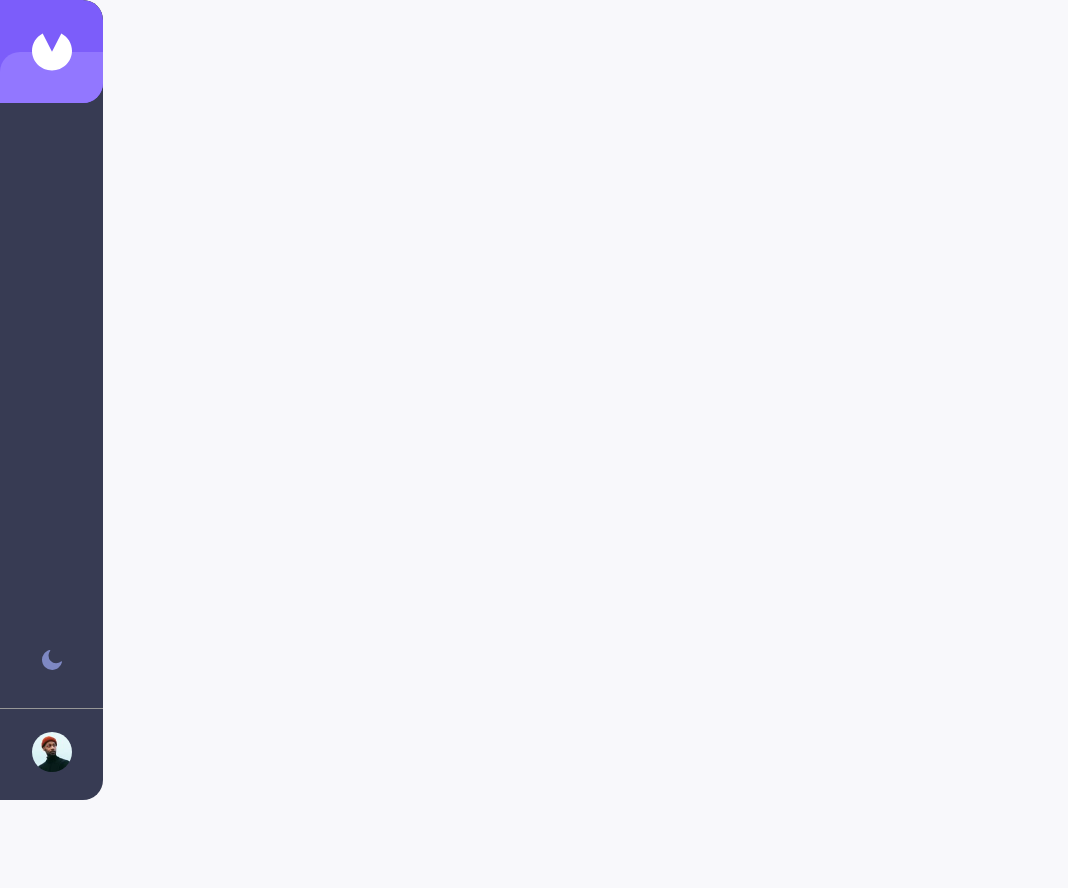
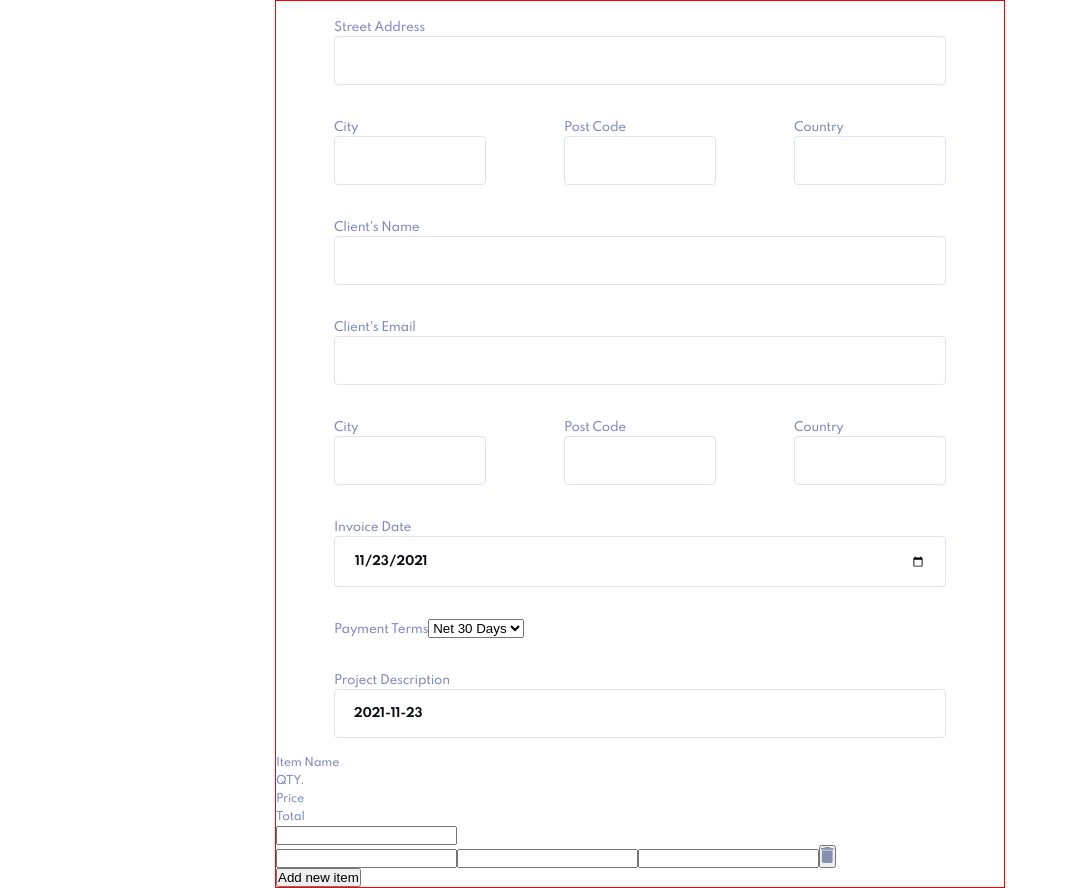
Before and after one commit to nlukic97/react-invoice-app, a React (Create React App) app: page /form in a window 1280 px wide. Before the commit this address had no page. Shown: the whole page, without its empty margins (0-1068 px from the left). Before the commit the page ends 800 px from the top, so only its background shows below. Built offline with nearby package versions, Linux system fonts and the light colour scheme.

Commit message:
styling of the form

```diff
--- a/src/App.js
+++ b/src/App.js
@@ -9,6 +9,7 @@ import Data from './data/data.json';
 // components
 import Sidebar from './components/Sidebar';
 import Invoices from './components/Invoices';
+import Form from './components/Form';
 
 function App() {
 
@@ -117,12 +118,13 @@ function App() {
 
   return (
     <div className='App'>
-      <Sidebar />
+      {/* <Sidebar /> */}
 
         <BrowserRouter>
           <Routes>
             <Route path="/" element={renderInvoices()}/>
             <Route path="/invoice/:id" element={<InvoicePage invoices={data} deleteInvoice={deleteInvoice} markAsPaid={markAsPaid} />} />
+            <Route path="/form" element={<Form/>} />
           </Routes>
         </BrowserRouter>
 
--- /dev/null
+++ b/src/components/Form.js
@@ -0,0 +1,118 @@
+import React from 'react'
+
+const Form = () => {
+    return (
+        <form className="form">
+
+            {/* sender street address */}
+            <div className="form-group">
+                <label className="h4 color-grayblue" htmlFor="senderStreet">Street Address</label>
+                <input type="text" name="senderStreet" id="senderStreet" />
+            </div>
+
+            {/* sender city, post code, and country */}
+            <div className="city-postcode-country form-group">
+                <div className="form-group-inner">
+                    <label className="h4 color-grayblue" htmlFor="senderCity">City</label>
+                    <input type="text" name="senderCity" id="senderCity" />
+                </div>
+
+                <div className="form-group-inner">
+                    <label className="h4 color-grayblue" htmlFor="senderPostCode">Post Code</label>
+                    <input type="text" name="senderPostCode" id="senderPostCode" />
+                </div>
+
+                <div className="form-group-inner">
+                    <label className="h4 color-grayblue" htmlFor="senderCountry">Country</label>
+                    <input type="text" name="senderCountry" id="senderCountry" />
+                </div>
+            </div>
+
+            {/* client name */}
+            <div className="form-group">
+                <label className="h4 color-grayblue" htmlFor="clientName">Client's Name</label>
+                <input type="text" name="clientName" id="clientName" />
+            </div>
+
+            {/* client email */}
+            <div className="form-group">
+                <label className="h4 color-grayblue" htmlFor="clientEmail">Client's Email</label>
+                <input type="text" name="clientEmail" id="clientEmail" />
+            </div>
+
+            {/* client city, post code, and country */}
+            <div className="form-group city-postcode-country">
+                <div className="form-group-inner">
+                    <label className="h4 color-grayblue" htmlFor="clientCity">City</label>
+                    <input type="text" name="clientCity" id="clientCity" />
+                </div>
+
+                <div className="form-group-inner">
+                    <label className="h4 color-grayblue" htmlFor="clientPostCode">Post Code</label>
+                    <input type="text" name="clientPostCode" id="clientPostCode" />
+                </div>
+
+                <div className="form-group-inner">
+                    <label className="h4 color-grayblue" htmlFor="clientCountry">Country</label>
+                    <input type="text" name="clientCountry" id="clientCountry" />
+                </div>
+            </div>
+
+            <div className="dates">
+                <div className="form-group">
+                    <label className="h4 color-grayblue" htmlFor="createdAt">Invoice Date</label>
+                    <input type="date" name="createdAt" id="createdAt" value={new Date().toLocaleDateString('en-CA')} onChange={(e)=> {}} />
+                </div>
+
+                <div className="form-group">
+                    <label className="h4 color-grayblue" htmlFor="paymentTerms">Payment Terms</label>
+                    <select name="paymentTerms" id="paymentTerms" defaultValue="30">
+                        <option value="1">Net 1 Day</option>
+                        <option value="7">Net 7 Days</option>
+                        <option value="14">Net 14 Days</option>
+                        <option value="30">Net 30 Days</option>
+                    </select>
+                </div>
+            </div>
+
+            <div className="form-group">
+                <label className="h4 color-grayblue" htmlFor="description">Project Description</label>
+                <input type="text" name="description" id="description" value={new Date().toLocaleDateString('en-CA')} onChange={(e)=> {}} />
+            </div>
+
+            {/* labels */}
+            <div className="items-container color-grayblue sp-labels">
+                <div className="left">
+                    <span>Item Name</span>
+                </div>
+
+                <div className="right">
+                    <div className="quantity">QTY.</div>
+                    <div className="price">Price</div>
+                    <div className="total">Total</div>
+                </div>
+            </div>
+
+
+            <div className="items-container">
+                <div className="left">
+                    <input type="number" name="name" id="name" />
+                </div>
+
+                <div className="right">
+                    <input type="number" name="quantity" id="quantity" />
+                    <input type="number" name="price" id="price" />
+                    <input type="number" name="total" id="total" />
+                    <button>
+                        <svg width="13" height="16" xmlns="http://www.w3.org/2000/svg"><path d="M11.583 3.556v10.666c0 .982-.795 1.778-1.777 1.778H2.694a1.777 1.777 0 01-1.777-1.778V3.556h10.666zM8.473 0l.888.889h3.111v1.778H.028V.889h3.11L4.029 0h4.444z" fill="#888EB0" fillRule="nonzero"/></svg>
+                    </button>
+                </div>
+            </div>
+
+            <button>Add new item</button>
+
+        </form>
+    )
+}
+
+export default Form
--- a/src/css/App.css
+++ b/src/css/App.css
@@ -35,7 +35,7 @@ h3 {
   letter-spacing: -0.5px;
 }
 
-h4 {
+h4, .h4 {
   font-size: 12px;
   line-height: 15px;
   letter-spacing: -0.25px;
@@ -457,4 +457,35 @@ html.dark-theme .toggle-theme-icon {
   margin-right: 8px;
 }
 
+.form {
+  border: 1px solid red;
+}
+.form .form-group {
+  padding: 16px 58px;
+}
+.form .form-group input {
+  display: inline-block;
+  box-sizing: border-box;
+  width: 100%;
+  border: 1px solid #DFE3FA;
+  color: #0C0E16;
+  font-weight: 700;
+  font-size: 12px;
+  line-height: 15px;
+  letter-spacing: -0.25px;
+  padding: 16px 19px;
+  font-family: "Spartan", sans-serif;
+  border-radius: 4px;
+}
+.form .form-group input:hover, .form .form-group input:focus {
+  outline: 1px solid #9277FF;
+}
+.form .form-group .form-group-inner {
+  width: 152px;
+}
+.form .city-postcode-country {
+  display: flex;
+  justify-content: space-between;
+}
+
 /*# sourceMappingURL=App.css.map */
--- a/src/scss/imports/_typography.scss
+++ b/src/scss/imports/_typography.scss
@@ -37,7 +37,7 @@ h3 {
     letter-spacing: -0.5px;
 }
 
-h4 {
+h4, .h4 {
     font-size: 12px;
     line-height: 15px;
     letter-spacing: -0.25px;
--- /dev/null
+++ b/src/scss/imports/components/_form.scss
@@ -0,0 +1,34 @@
+.form {
+    border: 1px solid red;
+
+    .form-group {
+        padding: 16px 58px;
+        input {
+            display: inline-block;
+            box-sizing: border-box;
+            width: 100%;
+            border: 1px solid #DFE3FA;
+            color: #0C0E16;
+            font-weight: 700;
+            font-size: 12px;
+            line-height: 15px;
+            letter-spacing: -0.25px;
+            padding: 16px 19px;
+            font-family: 'Spartan',sans-serif;
+            border-radius: 4px;
+
+            &:hover,&:focus {
+                outline: 1px solid #9277FF;
+            }
+        }
+
+        .form-group-inner {
+            width: 152px;
+        }
+    }
+
+    .city-postcode-country {
+        display: flex;
+        justify-content: space-between;
+    }
+}
--- a/src/scss/main.scss
+++ b/src/scss/main.scss
@@ -10,3 +10,4 @@
 @import './imports/components/invoice_list';
 @import './imports/components/invoice_actions';
 @import './imports/components/status_badge';
+@import './imports/components/form';
```
Also changed, not shown: 1 other file (tests, documents, lock files or other folders).
